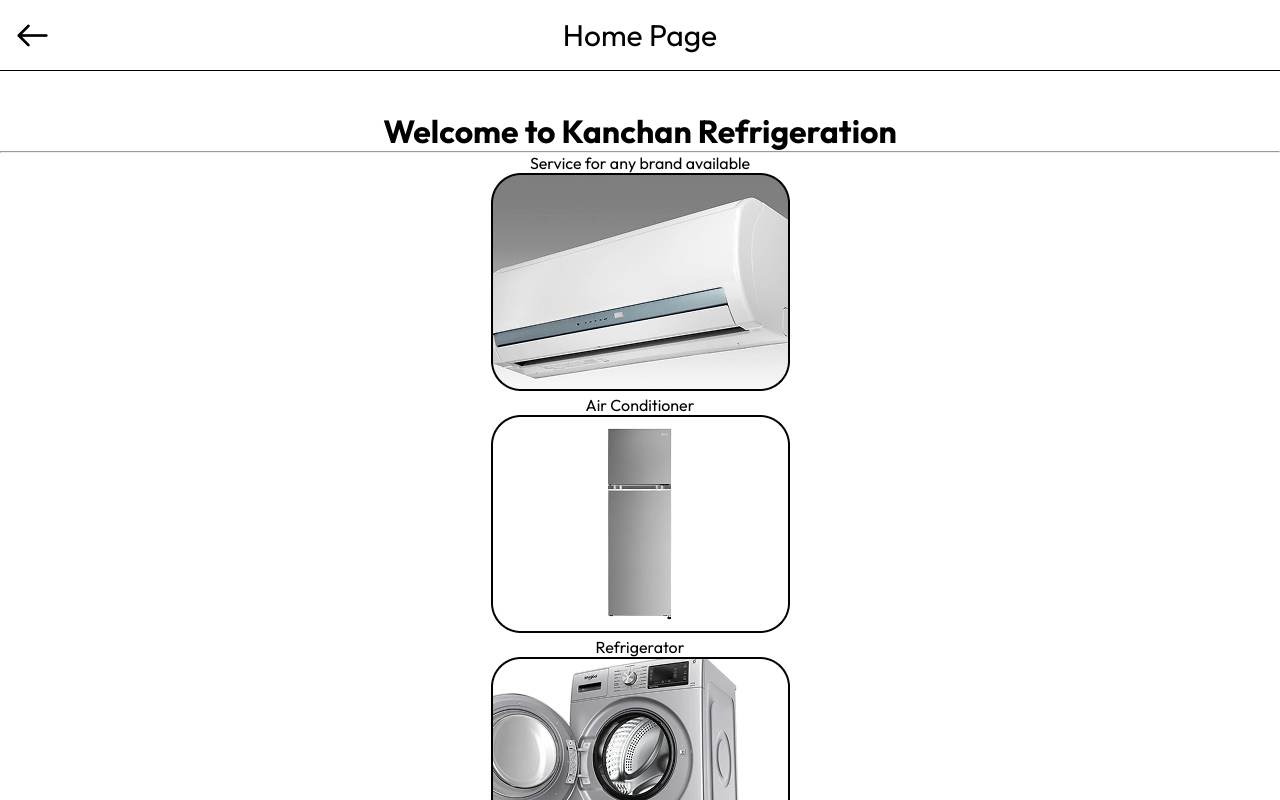
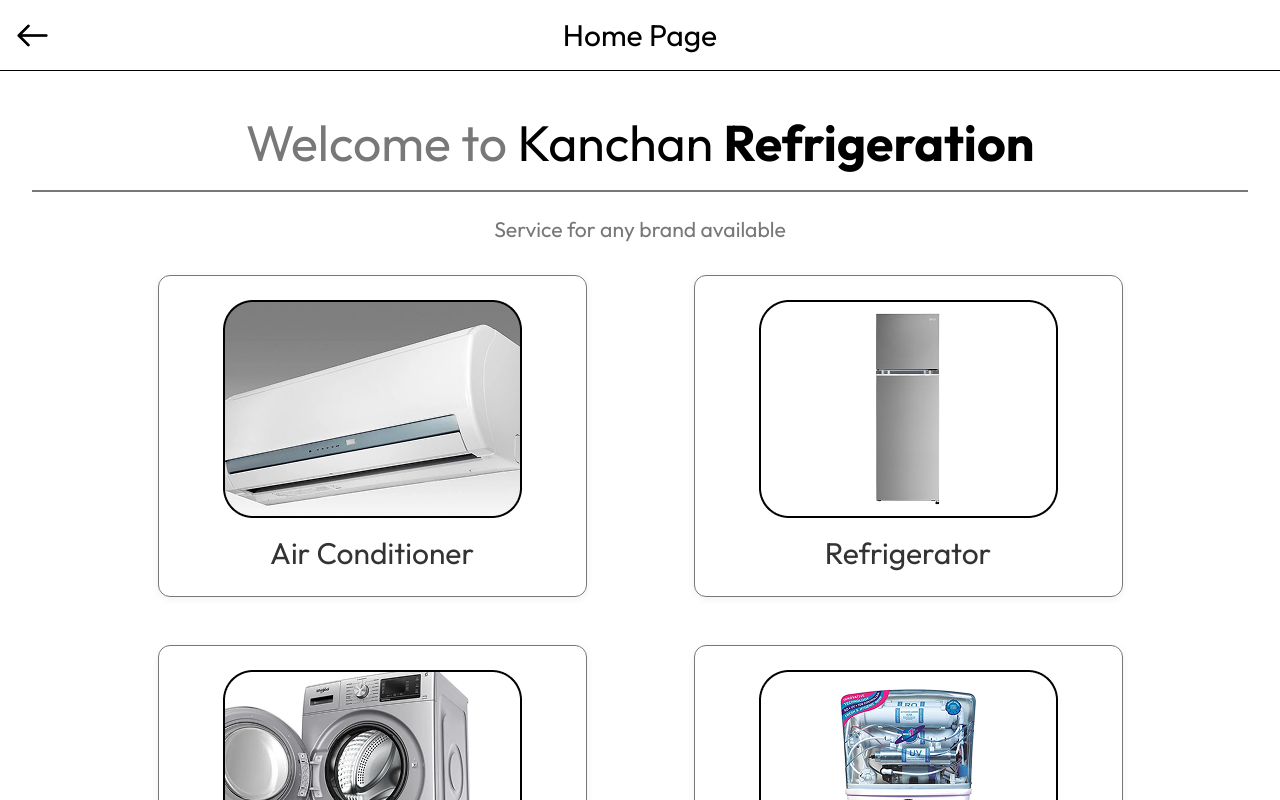
Before and after one commit to ayushthakurrrr/Technician-s-Web, a React (Vite) app: page /services in a window 1280 px wide. Shown: the top 800 px of the page. Built offline with nearby package versions, Linux system fonts and the light colour scheme.

Commit message:
updated services-page+blue-btn:hover

```diff
--- a/src/App.css
+++ b/src/App.css
@@ -5,7 +5,7 @@
   text-align: center;
 }
 
-*{
+* {
   margin: 0;
   padding: 0;
   box-sizing: border-box;
@@ -22,4 +22,9 @@
   border: 2px solid #000;
   border-radius: 1.875rem;
   cursor: pointer;
+  transition: background-color 0.3s ease;
 }
+
+.blue-btn:hover {
+  background-color: #91efff;
+}
--- a/src/css/appliance-card.css
+++ b/src/css/appliance-card.css
@@ -0,0 +1,62 @@
+/* appliance-card.css */
+
+.card {
+  background: #ffffff;
+  border: 1px solid #797878;
+  border-radius: 12px;
+  overflow: hidden;
+  box-shadow: 0 2px 8px rgba(0, 0, 0, 0.06);
+  cursor: pointer;
+  transition: transform 0.3s ease, box-shadow 0.3s ease;
+  display: flex;
+  flex-direction: column;
+  align-items: center;
+  padding: 1rem;
+  text-align: center;
+  margin: 0 auto;
+  max-width: 480px; /* Set a max width for the card */
+}
+@media screen and (max-width: 768px) {
+  .card {
+    margin: 1.25rem auto;
+  }
+}
+@media screen and (min-width: 768px) {
+  .card {
+    padding: 1.5rem 4rem;
+  }
+}
+
+@media screen and (min-width: 768px) and (max-width: 1024px) {
+  .card {
+    min-height: 270px; /* 👈 enough for single-line and two-line text */
+    display: flex;
+    flex-direction: column;
+    justify-content: space-between;
+  }
+}
+
+.card:hover {
+  transform: translateY(-6px);
+  box-shadow: 0 6px 18px rgba(0, 0, 0, 0.25);
+}
+
+.card-image {
+  width: 100%;
+  height: auto;
+  max-width: 360px;
+  object-fit: contain;
+  margin-bottom: 1rem;
+}
+
+.card-name {
+  font-size: 1.875rem;
+  font-weight: 400;
+  color: #333333;
+  margin-top: auto; /* push name to bottom if image resizes */
+}
+
+/* Optional - Make sure images never overflow weirdly */
+.card img {
+  display: block;
+}
--- a/src/css/services.css
+++ b/src/css/services.css
@@ -0,0 +1,68 @@
+/* services.css */
+
+.homepage-container {
+  max-width: 1280px;
+  margin: 0 auto 4rem auto;
+  /* padding: 2rem 1rem; */
+  font-family: "Outfit", sans-serif, "Segoe UI";
+}
+
+/* Heading styles */
+.main-heading {
+  font-size: 3.125rem;
+  text-align: center;
+  color: #797878;
+  font-weight: 400;
+  margin-bottom: 1rem;
+}
+
+.main-heading .kanchan {
+  color: #000;
+}
+.main-heading .refrigeration {
+  color: #000;
+  font-weight: 700;
+}
+
+.separator-line {
+  width: 95vw;
+  margin: 0.5rem auto 1.5rem;
+  border: 0;
+  border-top: 2px solid #797878;
+}
+
+.sub-text {
+  font-size: 1.325rem;
+  text-align: center;
+  color: #797878;
+  margin-bottom: 2rem;
+}
+
+/* Cards grid layout */
+/* new code */
+.cards-wrapper {
+  margin: 0 auto 3rem auto;
+}
+@media screen and (max-width: 768px) {
+  .cards-wrapper {
+    margin: 0 2rem 3rem 2rem;
+  }
+}
+@media screen and (min-width: 768px) {
+  .cards-wrapper {
+    max-width: 80vw;
+    display: grid;
+    grid-template-columns: repeat(2, minmax(0, 1fr));
+    gap: 3rem;
+    place-items: center;
+  }
+  .cards-wrapper > *:last-child:nth-child(odd) {
+    grid-column: 1 / -1;
+    justify-self: center;
+  }
+}
+@media screen and (min-width: 768px) and (max-width: 1024px) {
+  .cards-wrapper {
+    margin: 0 auto 3rem auto;
+  }
+}
--- a/src/pages/Services.jsx
+++ b/src/pages/Services.jsx
@@ -27,9 +27,9 @@
   return (
     <div className="homepage-container">
       <PageHeader title="Home Page" />
-      <h1 className="main-heading">Welcome to Kanchan Refrigeration</h1>
+      <h1 className="main-heading">Welcome to <span class="kanchan">Kanchan</span> <span class="refrigeration">Refrigeration</span></h1>
 
-      <hr className="separator-line" />
+      <hr className="separator-line"/>
 
       <p className="sub-text">Service for any brand available</p>
 
```
